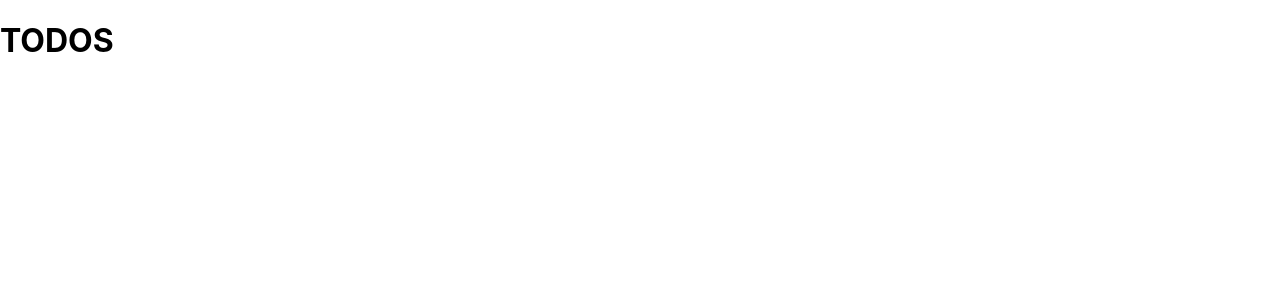
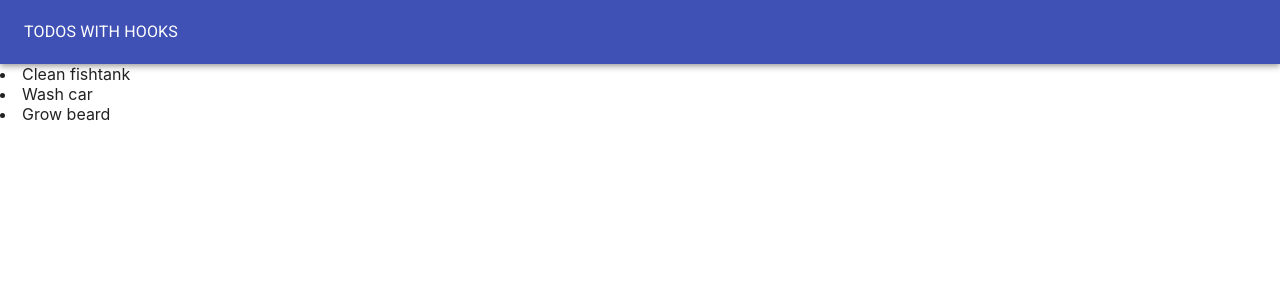
Before and after one commit to nelsW70/react-todo-hooks, a React (Create React App) app: page / in a window 1280 px wide. Shown: the top 300 px of the page. Built offline with nearby package versions, Linux system fonts and the light colour scheme.

Commit message:
add: TodoList basic component with props to render initialTodos

```diff
--- a/src/TodoApp.jsx
+++ b/src/TodoApp.jsx
@@ -1,7 +1,43 @@
-import React from 'react';
+import React, { useState } from 'react';
+import TodoList from './TodoList';
+import Typography from '@material-ui/core/Typography';
+import Paper from '@material-ui/core/Paper';
+import AppBar from '@material-ui/core/AppBar';
+import Toolbar from '@material-ui/core/Toolbar';
+import Grid from '@material-ui/core/Grid';
 
 function TodoApp() {
-  return <h1>TODOS</h1>;
+  const initialTodos = [
+    { id: 1, task: 'Clean fishtank', completed: false },
+    { id: 2, task: 'Wash car', completed: true },
+    { id: 3, task: 'Grow beard', completed: false }
+  ];
+
+  const [todos, setTodos] = useState(initialTodos);
+
+  return (
+    <Paper
+      style={{
+        padding: 0,
+        margin: 0,
+        height: '100vh',
+        backgroundColor: 'fafafa'
+      }}
+      elevation={0}
+    >
+      <AppBar color="primary" position="static" style={{ height: '64px' }}>
+        <Toolbar>
+          <Typography color="inherit">TODOS WITH HOOKS</Typography>
+        </Toolbar>
+      </AppBar>
+      <TodoList todos={todos} />
+    </Paper>
+  );
 }
 
 export default TodoApp;
+
+// -TodoApp
+//  -TodoForm
+//  -TodoList
+//   -TodoItem
--- /dev/null
+++ b/src/TodoList.jsx
@@ -0,0 +1,13 @@
+import React from 'react';
+
+function TodoList(props) {
+  return (
+    <div>
+      {props.todos.map(todo => (
+        <li key={todo.id}>{todo.task}</li>
+      ))}
+    </div>
+  );
+}
+
+export default TodoList;
```
